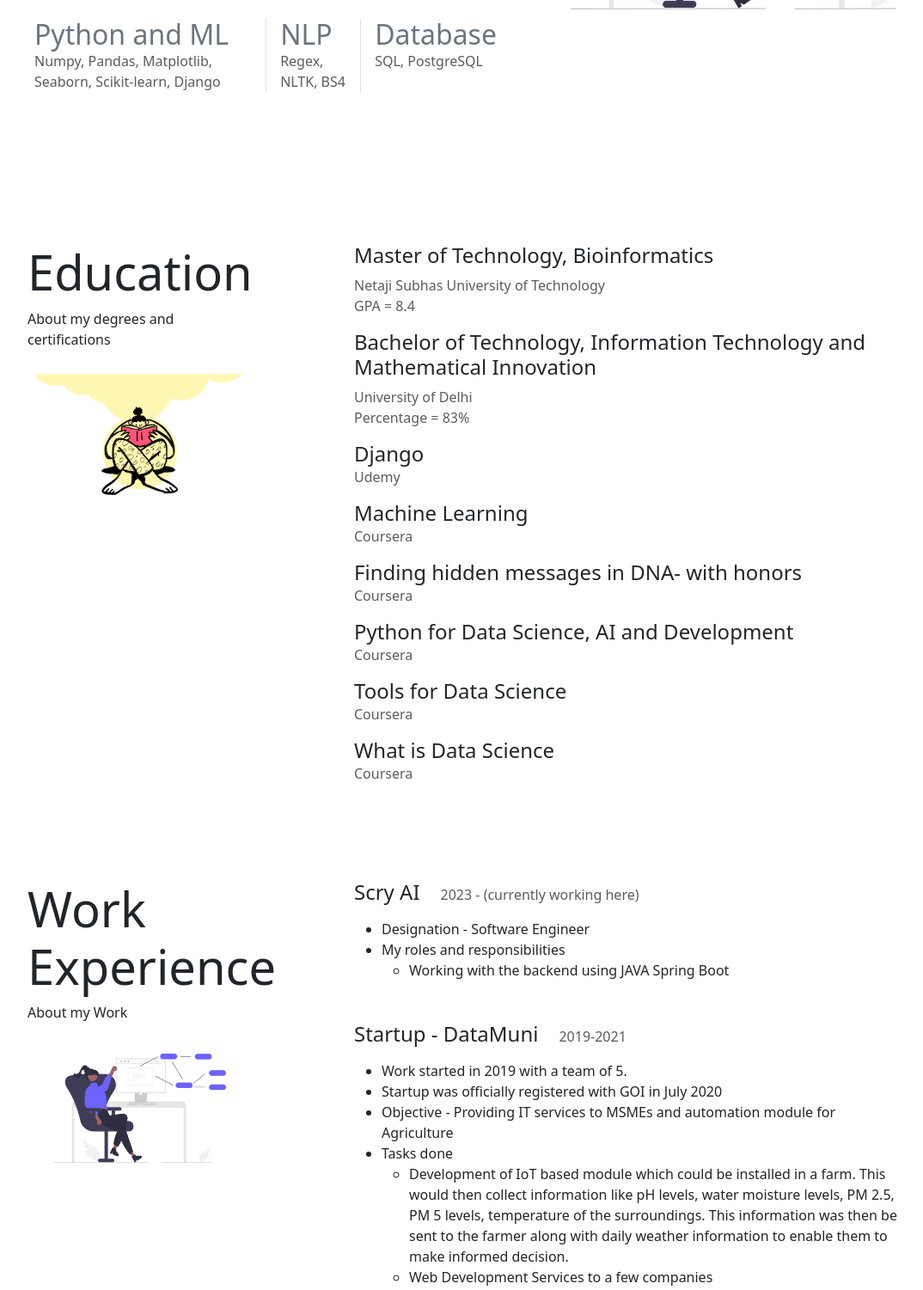
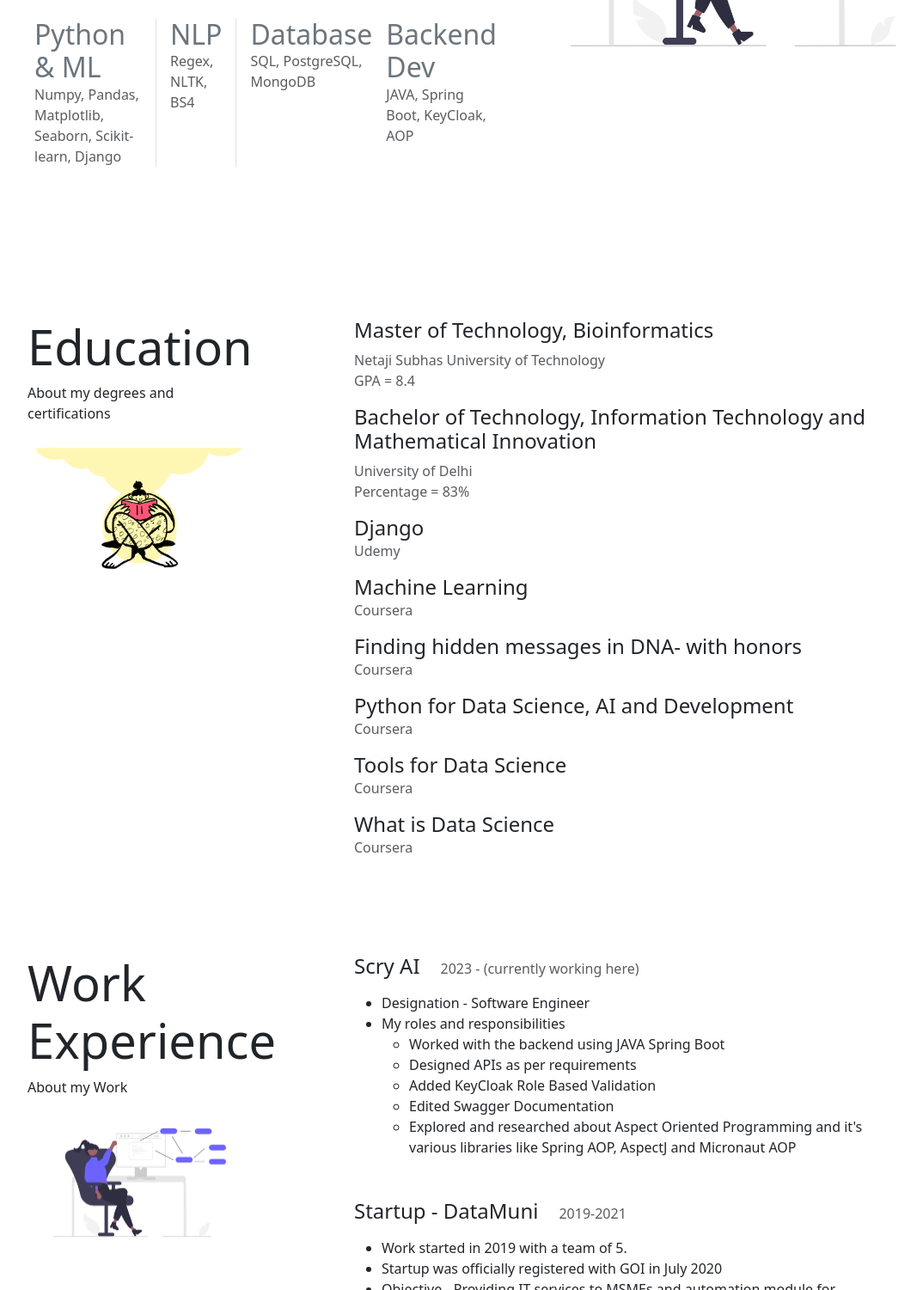
Before and after one commit to SimranBansal98/Portfolio, a plain HTML site: page resume.html in a window 1280 px wide. Shown: the part 475-1976 px from the top of the page at 86% size, without its empty margins (50-1124 px from the left). Drawn offline with nearby package versions, Linux system fonts and the light colour scheme; a script that the page names is missing.

Commit message:
Updated resume

```diff
--- a/resume.html
+++ b/resume.html
@@ -39,9 +39,8 @@
                     </div><!-- /lc-block -->
                     <div class="lc-block d-flex mb-5">
                         <div class="pe-3">
-                            <h3 class="h2 mb-0 text-secondary" editable="inline">Python and ML</h3>
+                            <h3 class="h2 mb-0 text-secondary" editable="inline">Python & ML</h3>
                             <span editable="inline" class="mb-0 text-muted">Numpy, Pandas, Matplotlib, Seaborn, Scikit-learn, Django</span>
-
                         </div>
                         <div class="border-start"></div>
                         <div class="px-3">
@@ -51,8 +50,13 @@
                         <div class="border-start"></div>
                         <div class="ps-3">
                             <h3 class="h2 mb-0 text-secondary" editable="inline">Database</h3>
-                            <span editable="inline" class="mb-0 text-muted"> SQL, PostgreSQL </span>
+                            <span editable="inline" class="mb-0 text-muted"> SQL, PostgreSQL, MongoDB </span>
                         </div>
+                        <div class="ps-3">
+                            <h3 class="h2 mb-0 text-secondary" editable="inline">Backend Dev</h3>
+                            <span editable="inline" class="mb-0 text-muted">JAVA, Spring Boot, KeyCloak, AOP</span>
+                        </div>
+
                     </div><!-- /lc-block -->
                 </div><!-- /col -->
                 <div class="col-12 col-md-5 col-lg-6">
@@ -145,7 +149,11 @@
                                 <li>Designation - Software Engineer</li>
                                 <li>My roles and responsibilities
                                     <ul>
-                                        <li>Working with the backend using JAVA Spring Boot</li>
+                                        <li>Worked with the backend using JAVA Spring Boot</li>
+                                        <li>Designed APIs as per requirements</li>
+                                        <li>Added KeyCloak Role Based Validation</li>
+                                        <li>Edited Swagger Documentation</li>
+                                        <li>Explored and researched about Aspect Oriented Programming and it's various libraries like Spring AOP, AspectJ and Micronaut AOP</li>
                                     </ul>
 
                                 </li>
@@ -253,7 +261,7 @@
                         <div class="lc-block">
                             <div editable="rich">
                                 <h5 class="">German</h5>
-                                <p class="text-muted">B1 level</p>
+                                <p class="text-muted">B1 level - Goethe Certified</p>
                             </div>
                         </div>
                     </div>
```
